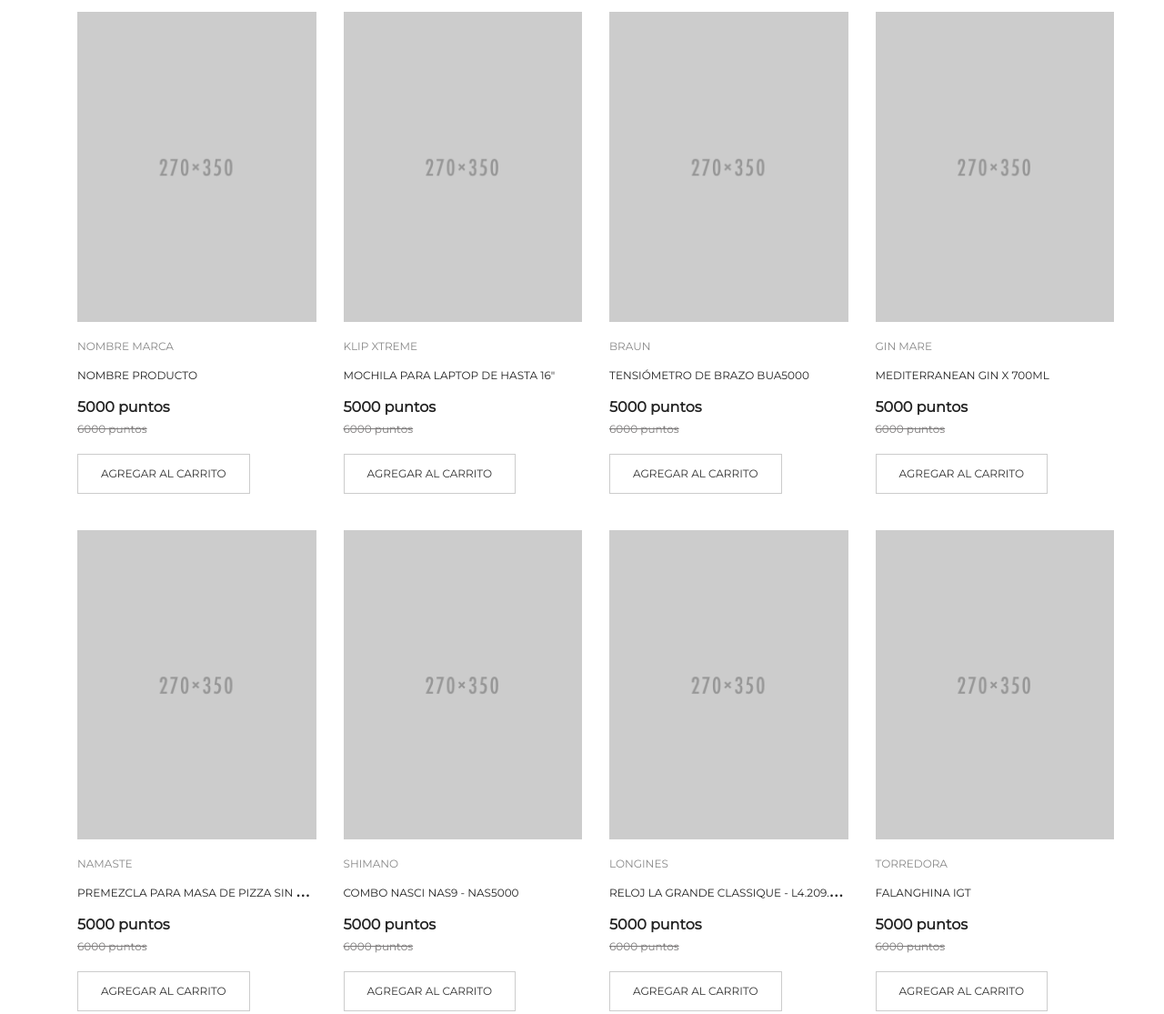
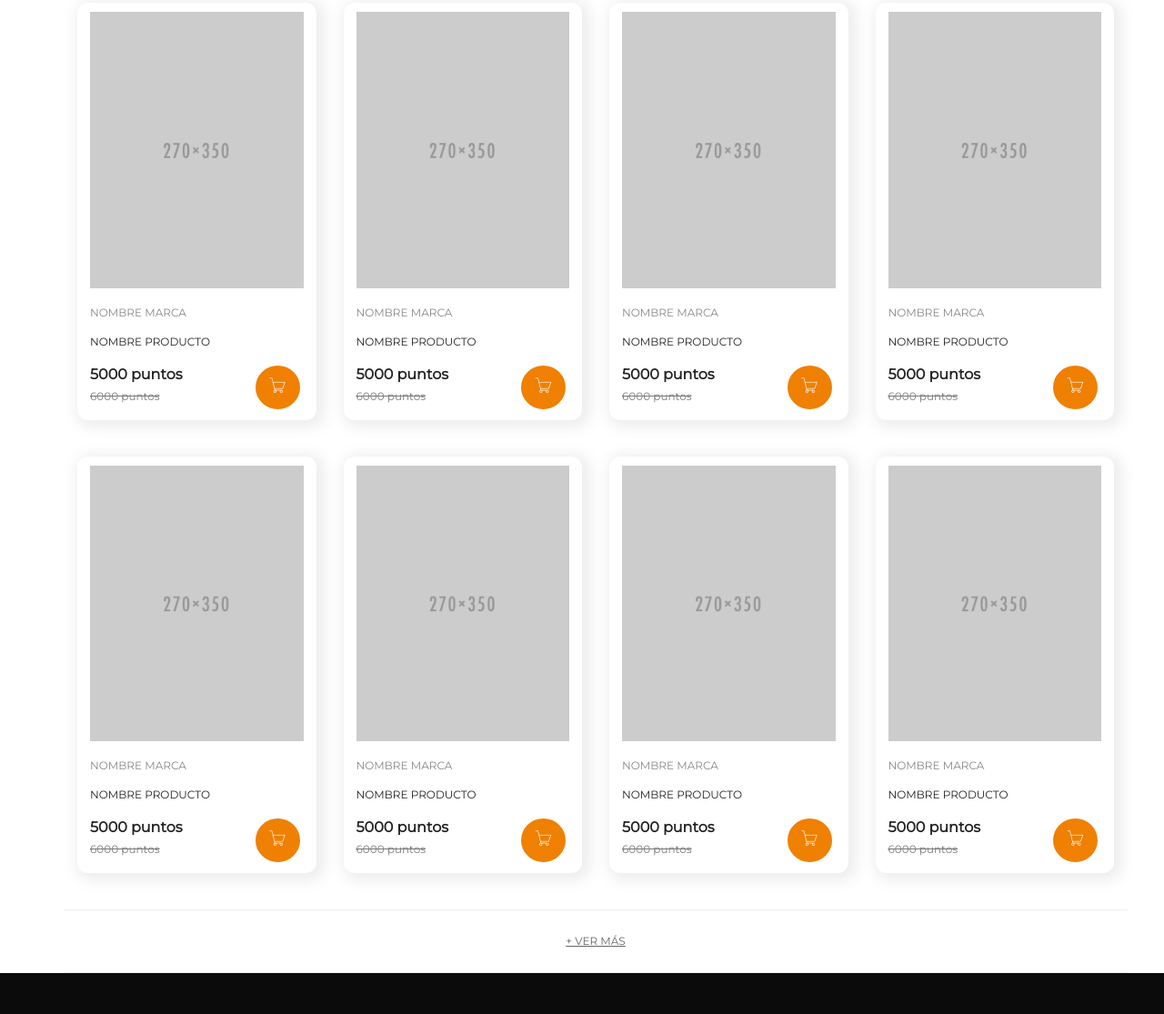
Before and after one commit to MotivaSoluciones/cpn-2023, a plain HTML site: page productos.html in a window 1280 px wide. Shown: the part 736-1851 px from the top of the page at 91% size. Drawn offline with Linux system fonts and the light colour scheme; a web font is replaced by a local one.

Commit message:
changev1

```diff
--- a/productos.html
+++ b/productos.html
@@ -166,7 +166,8 @@
 									</div>
 								</div>
 								<ul class="product-list-grid2 tab-list " data-nav="false" data-dots="false" data-margin="0" data-loop="true" data-items="1">
-									<li class="product-item style3 mobile-slide-item col-sm-4 col-md-3">
+									<li class="style3 mobile-slide-item col-sm-4 col-md-3">
+										<div class="product-item">
 											<div class="product-inner">
 												<div class="product-thumb has-back-image">
 													<a href="detail-prod.html"><img src="images/products/1.png" alt=""></a>
@@ -178,13 +179,19 @@
 												<div class="product-info">
 													<p class="text-uppercase marca">Nombre marca</p>
 													<h3 class="product-name"><a href="detail-prod.html">Nombre producto</a></h3>
+													<div class="dis-flexJust">
+														<div class="price-flex">
 															<span class="price" style="font-weight: 600">5000 puntos</span>
 															<p class="price-normal">6000 puntos</p>
-												<a class="button add_to_cart_button" data-toggle="modal" data-target="#carrito">AGREGAR AL CARRITO</a>
+														</div>
+														<a class="button add_to_cart_button" data-toggle="modal" data-target="#carrito"><span class="icon pe-7s-cart"></span></a>
+													</div>
+												</div>
 											</div>
 										</div>
 									</li>
-									<li class="product-item style3 mobile-slide-item col-sm-4 col-md-3">
+									<li class="style3 mobile-slide-item col-sm-4 col-md-3">
+										<div class="product-item">
 											<div class="product-inner">
 												<div class="product-thumb has-back-image">
 													<a href="detail-prod.html"><img src="images/products/1.png" alt=""></a>
@@ -194,15 +201,21 @@
 													</div>
 												</div>
 												<div class="product-info">
-												<p class="text-uppercase marca">Klip Xtreme</p>
-												<h3 class="product-name"><a href="detail-prod.html">Mochila para laptop de hasta 16"</a></h3>
+													<p class="text-uppercase marca">Nombre marca</p>
+													<h3 class="product-name"><a href="detail-prod.html">Nombre producto</a></h3>
+													<div class="dis-flexJust">
+														<div class="price-flex">
 															<span class="price" style="font-weight: 600">5000 puntos</span>
 															<p class="price-normal">6000 puntos</p>
-												<a class="button add_to_cart_button" data-toggle="modal" data-target="#carrito">AGREGAR AL CARRITO</a>
+														</div>
+														<a class="button add_to_cart_button" data-toggle="modal" data-target="#carrito"><span class="icon pe-7s-cart"></span></a>
+													</div>
+												</div>
 											</div>
 										</div>
 									</li>
-									<li class="product-item style3 mobile-slide-item col-sm-4 col-md-3">
+									<li class="style3 mobile-slide-item col-sm-4 col-md-3">
+										<div class="product-item">
 											<div class="product-inner">
 												<div class="product-thumb has-back-image">
 													<a href="detail-prod.html"><img src="images/products/1.png" alt=""></a>
@@ -212,15 +225,21 @@
 													</div>
 												</div>
 												<div class="product-info">
-												<p class="text-uppercase marca">Braun</p>
-												<h3 class="product-name"><a href="detail-prod.html">Tensiómetro de brazo BUA5000</a></h3>
+													<p class="text-uppercase marca">Nombre marca</p>
+													<h3 class="product-name"><a href="detail-prod.html">Nombre producto</a></h3>
+													<div class="dis-flexJust">
+														<div class="price-flex">
 															<span class="price" style="font-weight: 600">5000 puntos</span>
 															<p class="price-normal">6000 puntos</p>
-												<a class="button add_to_cart_button" data-toggle="modal" data-target="#carrito">AGREGAR AL CARRITO</a>
+														</div>
+														<a class="button add_to_cart_button" data-toggle="modal" data-target="#carrito"><span class="icon pe-7s-cart"></span></a>
+													</div>
+												</div>
 											</div>
 										</div>
 									</li>
-									<li class="product-item style3 mobile-slide-item col-sm-4 col-md-3">
+									<li class="style3 mobile-slide-item col-sm-4 col-md-3">
+										<div class="product-item">
 											<div class="product-inner">
 												<div class="product-thumb has-back-image">
 													<a href="detail-prod.html"><img src="images/products/1.png" alt=""></a>
@@ -230,15 +249,21 @@
 													</div>
 												</div>
 												<div class="product-info">
-												<p class="text-uppercase marca">GIN MARE</p>
-												<h3 class="product-name"><a href="detail-prod.html">Mediterranean Gin x 700ml</a></h3>
+													<p class="text-uppercase marca">Nombre marca</p>
+													<h3 class="product-name"><a href="detail-prod.html">Nombre producto</a></h3>
+													<div class="dis-flexJust">
+														<div class="price-flex">
 															<span class="price" style="font-weight: 600">5000 puntos</span>
 															<p class="price-normal">6000 puntos</p>
-												<a class="button add_to_cart_button" data-toggle="modal" data-target="#carrito">AGREGAR AL CARRITO</a>
+														</div>
+														<a class="button add_to_cart_button" data-toggle="modal" data-target="#carrito"><span class="icon pe-7s-cart"></span></a>
+													</div>
+												</div>
 											</div>
 										</div>
 									</li>
-									<li class="product-item style3 mobile-slide-item col-sm-4 col-md-3">
+									<li class="style3 mobile-slide-item col-sm-4 col-md-3">
+										<div class="product-item">
 											<div class="product-inner">
 												<div class="product-thumb has-back-image">
 													<a href="detail-prod.html"><img src="images/products/1.png" alt=""></a>
@@ -248,15 +273,21 @@
 													</div>
 												</div>
 												<div class="product-info">
-												<p class="text-uppercase marca">Namaste</p>
-												<h3 class="product-name"><a href="detail-prod.html">Premezcla para masa de pizza sin gluten</a></h3>
+													<p class="text-uppercase marca">Nombre marca</p>
+													<h3 class="product-name"><a href="detail-prod.html">Nombre producto</a></h3>
+													<div class="dis-flexJust">
+														<div class="price-flex">
 															<span class="price" style="font-weight: 600">5000 puntos</span>
 															<p class="price-normal">6000 puntos</p>
-												<a class="button add_to_cart_button" data-toggle="modal" data-target="#carrito">AGREGAR AL CARRITO</a>
+														</div>
+														<a class="button add_to_cart_button" data-toggle="modal" data-target="#carrito"><span class="icon pe-7s-cart"></span></a>
+													</div>
+												</div>
 											</div>
 										</div>
 									</li>
-									<li class="product-item style3 mobile-slide-item col-sm-4 col-md-3">
+									<li class="style3 mobile-slide-item col-sm-4 col-md-3">
+										<div class="product-item">
 											<div class="product-inner">
 												<div class="product-thumb has-back-image">
 													<a href="detail-prod.html"><img src="images/products/1.png" alt=""></a>
@@ -266,15 +297,21 @@
 													</div>
 												</div>
 												<div class="product-info">
-												<p class="text-uppercase marca">Shimano</p>
-												<h3 class="product-name"><a href="detail-prod.html">Combo Nasci NAS9 - NAS5000</a></h3>
+													<p class="text-uppercase marca">Nombre marca</p>
+													<h3 class="product-name"><a href="detail-prod.html">Nombre producto</a></h3>
+													<div class="dis-flexJust">
+														<div class="price-flex">
 															<span class="price" style="font-weight: 600">5000 puntos</span>
 															<p class="price-normal">6000 puntos</p>
-												<a class="button add_to_cart_button" data-toggle="modal" data-target="#carrito">AGREGAR AL CARRITO</a>
+														</div>
+														<a class="button add_to_cart_button" data-toggle="modal" data-target="#carrito"><span class="icon pe-7s-cart"></span></a>
+													</div>
+												</div>
 											</div>
 										</div>
 									</li>
-									<li class="product-item style3 mobile-slide-item col-sm-4 col-md-3">
+									<li class="style3 mobile-slide-item col-sm-4 col-md-3">
+										<div class="product-item">
 											<div class="product-inner">
 												<div class="product-thumb has-back-image">
 													<a href="detail-prod.html"><img src="images/products/1.png" alt=""></a>
@@ -284,15 +321,21 @@
 													</div>
 												</div>
 												<div class="product-info">
-												<p class="text-uppercase marca">Longines</p>
-												<h3 class="product-name"><a href="detail-prod.html">Reloj la grande Classique - L4.209.2.31.8</a></h3>
+													<p class="text-uppercase marca">Nombre marca</p>
+													<h3 class="product-name"><a href="detail-prod.html">Nombre producto</a></h3>
+													<div class="dis-flexJust">
+														<div class="price-flex">
 															<span class="price" style="font-weight: 600">5000 puntos</span>
 															<p class="price-normal">6000 puntos</p>
-												<a class="button add_to_cart_button" data-toggle="modal" data-target="#carrito">AGREGAR AL CARRITO</a>
+														</div>
+														<a class="button add_to_cart_button" data-toggle="modal" data-target="#carrito"><span class="icon pe-7s-cart"></span></a>
+													</div>
+												</div>
 											</div>
 										</div>
 									</li>
-									<li class="product-item style3 mobile-slide-item col-sm-4 col-md-3">
+									<li class="style3 mobile-slide-item col-sm-4 col-md-3">
+										<div class="product-item">
 											<div class="product-inner">
 												<div class="product-thumb has-back-image">
 													<a href="detail-prod.html"><img src="images/products/1.png" alt=""></a>
@@ -302,11 +345,16 @@
 													</div>
 												</div>
 												<div class="product-info">
-												<p class="text-uppercase marca">Torredora</p>
-												<h3 class="product-name"><a href="detail-prod.html">Falanghina IGT</a></h3>
+													<p class="text-uppercase marca">Nombre marca</p>
+													<h3 class="product-name"><a href="detail-prod.html">Nombre producto</a></h3>
+													<div class="dis-flexJust">
+														<div class="price-flex">
 															<span class="price" style="font-weight: 600">5000 puntos</span>
 															<p class="price-normal">6000 puntos</p>
-												<a class="button add_to_cart_button" data-toggle="modal" data-target="#carrito">AGREGAR AL CARRITO</a>
+														</div>
+														<a class="button add_to_cart_button" data-toggle="modal" data-target="#carrito"><span class="icon pe-7s-cart"></span></a>
+													</div>
+												</div>
 											</div>
 										</div>
 									</li>
@@ -334,7 +382,8 @@
 									</div>
 								</div>
 								<ul class="product-list-grid2 tab-list" data-nav="false" data-dots="false" data-margin="0" data-loop="true" data-items="1">
-									<li class="product-item style3 mobile-slide-item col-sm-4 col-md-3">
+									<li class="style3 mobile-slide-item col-sm-4 col-md-3">
+										<div class="product-item">
 											<div class="product-inner">
 												<div class="product-thumb has-back-image">
 													<a href="detail-prod.html"><img src="images/products/1.png" alt=""></a>
@@ -344,15 +393,21 @@
 													</div>
 												</div>
 												<div class="product-info">
-												<p class="text-uppercase marca">DR. LOOSEN</p>
-												<h3 class="product-name"><a href="detail-prod.html">Dr. L Riesling Pack x2</a></h3>
-												<span class="price" style="font-weight: 600"> 5000 puntos</span>
+													<p class="text-uppercase marca">Nombre marca</p>
+													<h3 class="product-name"><a href="detail-prod.html">Nombre producto</a></h3>
+													<div class="dis-flexJust">
+														<div class="price-flex">
+															<span class="price" style="font-weight: 600">5000 puntos</span>
 															<p class="price-normal">6000 puntos</p>
-												<a class="button add_to_cart_button" data-toggle="modal" data-target="#carrito">AGREGAR AL CARRITO</a>
+														</div>
+														<a class="button add_to_cart_button" data-toggle="modal" data-target="#carrito"><span class="icon pe-7s-cart"></span></a>
+													</div>
+												</div>
 											</div>
 										</div>
 									</li>
-									<li class="product-item style3 mobile-slide-item col-sm-4 col-md-3">
+									<li class="style3 mobile-slide-item col-sm-4 col-md-3">
+										<div class="product-item">
 											<div class="product-inner">
 												<div class="product-thumb has-back-image">
 													<a href="detail-prod.html"><img src="images/products/1.png" alt=""></a>
@@ -361,15 +416,21 @@
 													</div>
 												</div>
 												<div class="product-info">
-												<p class="text-uppercase marca">Freixenet</p>
-												<h3 class="product-name"><a href="detail-prod.html">Carta nevada Semi Seco Pack x2</a></h3>
-												<span class="price" style="font-weight: 600"> 5000 puntos</span>
+													<p class="text-uppercase marca">Nombre marca</p>
+													<h3 class="product-name"><a href="detail-prod.html">Nombre producto</a></h3>
+													<div class="dis-flexJust">
+														<div class="price-flex">
+															<span class="price" style="font-weight: 600">5000 puntos</span>
 															<p class="price-normal">6000 puntos</p>
-												<a class="button add_to_cart_button" data-toggle="modal" data-target="#carrito">AGREGAR AL CARRITO</a>
+														</div>
+														<a class="button add_to_cart_button" data-toggle="modal" data-target="#carrito"><span class="icon pe-7s-cart"></span></a>
+													</div>
+												</div>
 											</div>
 										</div>
 									</li>
-									<li class="product-item style3 mobile-slide-item col-sm-4 col-md-3">
+									<li class="style3 mobile-slide-item col-sm-4 col-md-3">
+										<div class="product-item">
 											<div class="product-inner">
 												<div class="product-thumb has-back-image">
 													<a href="detail-prod.html"><img src="images/products/1.png" alt=""></a>
@@ -378,15 +439,21 @@
 													</div>
 												</div>
 												<div class="product-info">
-												<p class="text-uppercase marca">Astoria</p>
-												<h3 class="product-name"><a href="detail-prod.html">Ventus Moscato Di Silicia I.G.T Val de  Brun</a></h3>
+													<p class="text-uppercase marca">Nombre marca</p>
+													<h3 class="product-name"><a href="detail-prod.html">Nombre producto</a></h3>
+													<div class="dis-flexJust">
+														<div class="price-flex">
 															<span class="price" style="font-weight: 600">5000 puntos</span>
 															<p class="price-normal">6000 puntos</p>
-												<a class="button add_to_cart_button" data-toggle="modal" data-target="#carrito">AGREGAR AL CARRITO</a>
+														</div>
+														<a class="button add_to_cart_button" data-toggle="modal" data-target="#carrito"><span class="icon pe-7s-cart"></span></a>
+													</div>
+												</div>
 											</div>
 										</div>
 									</li>
-									<li class="product-item style3 mobile-slide-item col-sm-4 col-md-3">
+									<li class="style3 mobile-slide-item col-sm-4 col-md-3">
+										<div class="product-item">
 											<div class="product-inner">
 												<div class="product-thumb has-back-image">
 													<a href="detail-prod.html"><img src="images/products/1.png" alt=""></a>
@@ -395,11 +462,16 @@
 													</div>
 												</div>
 												<div class="product-info">
-												<p class="text-uppercase marca">Freixenet</p>
-												<h3 class="product-name"><a href="detail-prod.html">Ice Cuvée Especial Pack x 2</a></h3>
+													<p class="text-uppercase marca">Nombre marca</p>
+													<h3 class="product-name"><a href="detail-prod.html">Nombre producto</a></h3>
+													<div class="dis-flexJust">
+														<div class="price-flex">
 															<span class="price" style="font-weight: 600">5000 puntos</span>
 															<p class="price-normal">6000 puntos</p>
-												<a class="button add_to_cart_button" data-toggle="modal" data-target="#carrito">AGREGAR AL CARRITO</a>
+														</div>
+														<a class="button add_to_cart_button" data-toggle="modal" data-target="#carrito"><span class="icon pe-7s-cart"></span></a>
+													</div>
+												</div>
 											</div>
 										</div>
 									</li>
@@ -426,7 +498,8 @@
 									</div>
 								</div>
 								<ul class="product-list-grid2 tab-list" data-nav="false" data-dots="false" data-margin="0" data-loop="true" data-items="1">
-									<li class="product-item style3 mobile-slide-item col-sm-4 col-md-3">
+									<li class="style3 mobile-slide-item col-sm-4 col-md-3">
+										<div class="product-item">
 											<div class="product-inner">
 												<div class="product-thumb has-back-image">
 													<a href="detail-prod.html"><img src="images/products/1.png" alt=""></a>
@@ -435,11 +508,16 @@
 													</div>
 												</div>
 												<div class="product-info">
-												<p class="text-uppercase marca">APPLE</p>
-												<h3 class="product-name"><a href="detail-prod.html">iPhone 6S 32GB</a></h3>
+													<p class="text-uppercase marca">Nombre marca</p>
+													<h3 class="product-name"><a href="detail-prod.html">Nombre producto</a></h3>
+													<div class="dis-flexJust">
+														<div class="price-flex">
 															<span class="price" style="font-weight: 600">5000 puntos</span>
 															<p class="price-normal">6000 puntos</p>
-												<a class="button add_to_cart_button" data-toggle="modal" data-target="#carrito">AGREGAR AL CARRITO</a>
+														</div>
+														<a class="button add_to_cart_button" data-toggle="modal" data-target="#carrito"><span class="icon pe-7s-cart"></span></a>
+													</div>
+												</div>
 											</div>
 										</div>
 									</li>
```
Also changed, not shown: contacto.html (+31 -3 lines), detail-prod.html (+44 -20 lines), detalle.html (+12 -4 lines), index.html (+36 -20 lines), lista-experiencias.html (+24 -8 lines), mi-perfil.html (+16 -4 lines), css/style.css. Lines whose indentation alone changed are shown as unchanged.
